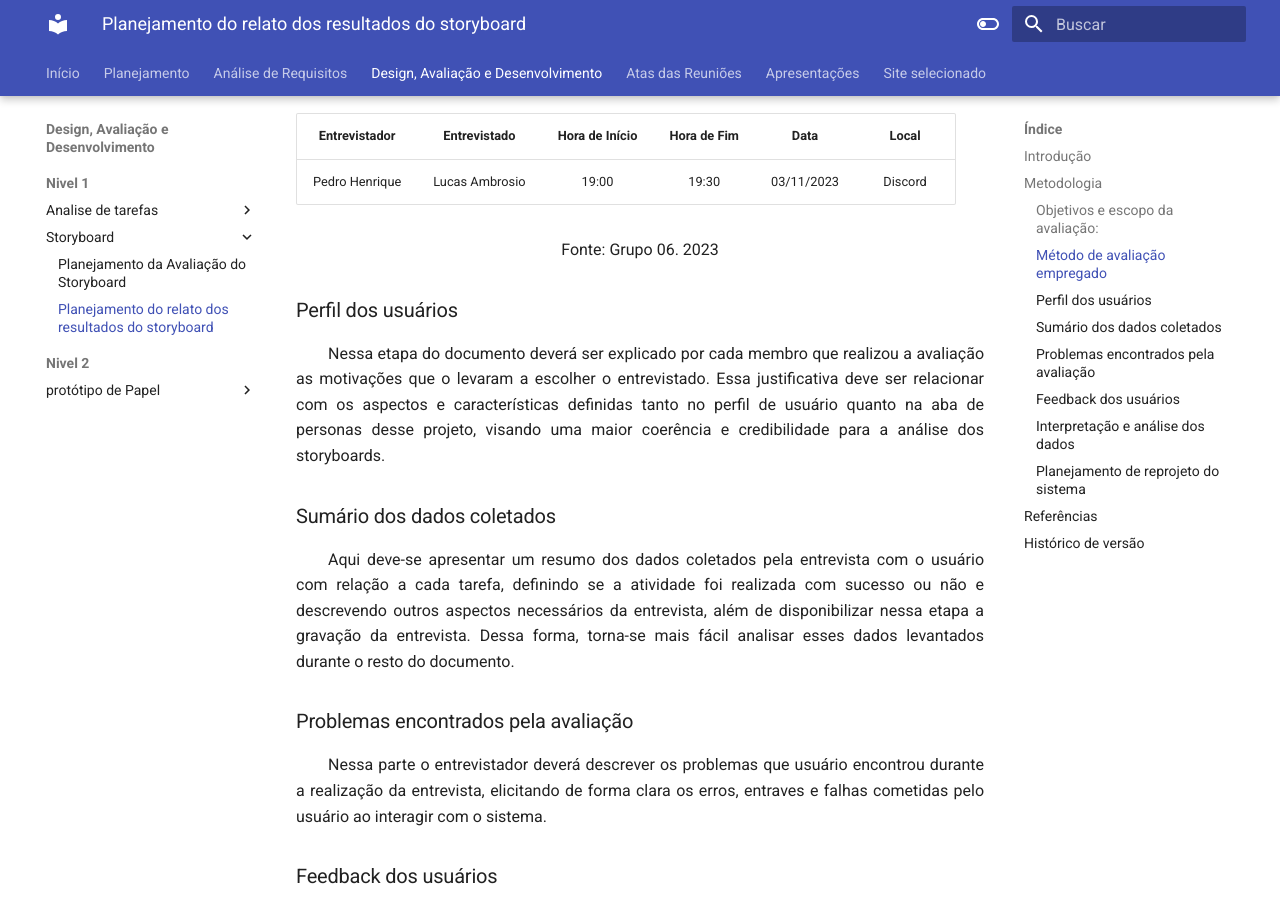
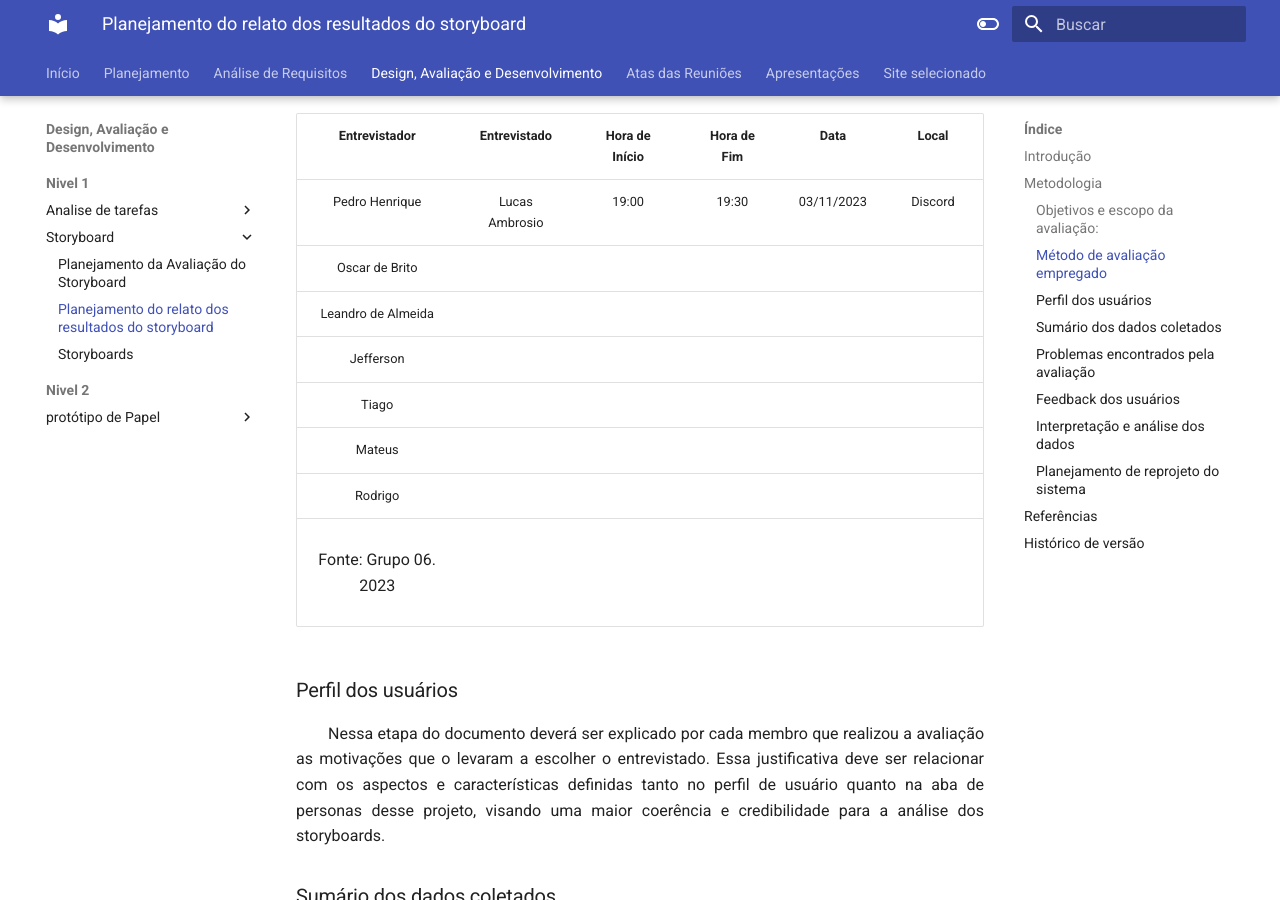
Before and after one commit to Interacao-Humano-Computador/2023.2-Caesb, an MkDocs documentation site: the page built from docs/design-avaliacao-desenv/nivel1/storyboard/planej-resultado-story.md, in a window 1280 px wide and 900 px high, scrolled down 1332 px. Built offline with MkDocs 1.6.1 and Material for MkDocs 9.7.7, drawn with Linux system fonts in a browser that asks for light colours.

Commit message:
Arruma planejamento
Co-authored-by: OscarDeBrito <oscarcorreiadebrito@gmail.com>
Co-authored-by: Muniz2811 <pedrohenben2014@gmail.com>

```diff
--- a/docs/design-avaliacao-desenv/nivel1/storyboard/planej-resultado-story.md
+++ b/docs/design-avaliacao-desenv/nivel1/storyboard/planej-resultado-story.md
@@ -34,11 +34,15 @@ Ou seja, os relatos dos resultados deverão conter a seguinte formatação:
 <font size="3"><p style="text-align: center">Tabela 1: Cronograma planejado para as entrevista</p></font>
 
 
-
 | Entrevistador |    Entrevistado   |      Hora de Início     |  Hora de Fim | Data | Local |
 | :----: | :--------: | :------------------: | :-----: | :-----: | :-------: |
-|  Pedro Henrique | Lucas Ambrosio| 19:00 | 19:30 | 03/11/2023 | Discord |
-
+|  Pedro Henrique | Lucas Ambrosio | 19:00 | 19:30 | 03/11/2023 |  Discord |
+|  Oscar de Brito |   |  |  |  |  |
+| Leandro de Almeida |   |  |  |  |  |
+|  Jefferson |   |  |  |  |  |
+|  Tiago |   |  |  |  |  |
+|  Mateus |   |  |  |  |  |
+|  Rodrigo |   |  |  |  |  |
 <font size="3"><p style="text-align: center">Fonte: Grupo 06. 2023</p></font>
 
 
--- a/mkdocs.yml
+++ b/mkdocs.yml
@@ -61,9 +61,11 @@ nav:
           - Storyboard:
               - Planejamento da Avaliação do Storyboard: design, avaliação e desenvolvimento/Planejamento-Avaliação-Storyboard.md
               - Planejamento do relato dos resultados do storyboard: design-avaliacao-desenv/nivel1/storyboard/planej-resultado-story.md
+              - Storyboards: design, avaliação e desenvolvimento/Storyboards.md
       - Nivel 2:
           - protótipo de Papel:
               - Planejamento da Avaliação do Protótipo de Papel: design, avaliação e desenvolvimento/planejamento-prototipo-papel.md
+              - Planejamento do Relato dos Resultados do Protótipo de papel: design, avaliação e desenvolvimento/planejamento_do_relato_dos_resultados_papel.md
   - Atas das Reuniões:
       - Reunião 1 - 26/09/2023: atas-das-reunioes/reuniao1.md
       - Reunião 2 - 04/10/2023: atas-das-reunioes/reuniao2.md
```
Also changed, not shown: docs/design, avaliação e desenvolvimento/Planejamento da avaliação.md (+0 -3 lines).
